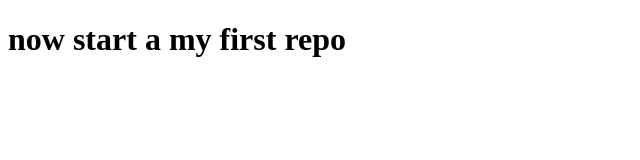
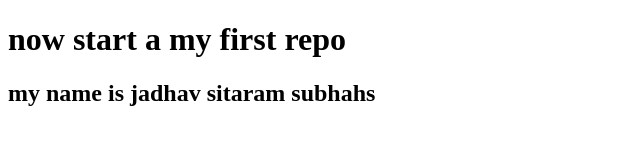
Before and after one commit to Sitaramjadhav/my-first-repo, a plain HTML site: page index.html in a window 1280 px wide. Shown: the whole page, without its empty margins (0-640 px from the left). Drawn offline with Linux system fonts and the light colour scheme.

Commit message:
h2 tag added

```diff
--- a/index.html
+++ b/index.html
@@ -5,5 +5,6 @@
 </head>
 <body>
     <h1>now start a my first repo </h1>
+    <h2>my name is jadhav sitaram subhahs </h2>
 </body>
 </html>
```
